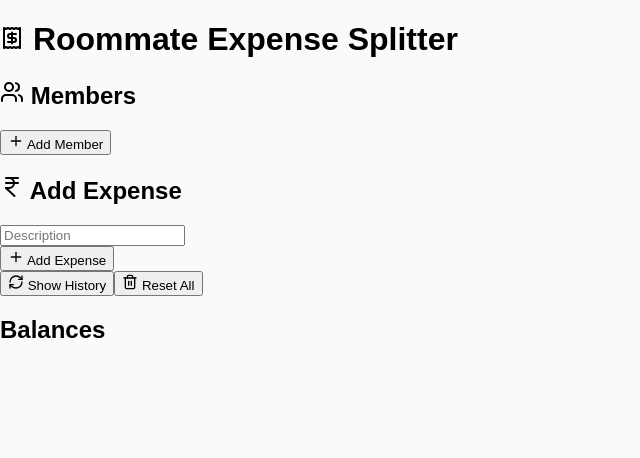
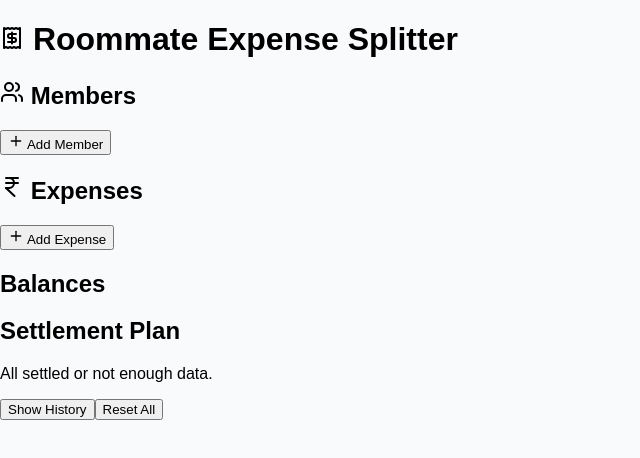
Before and after one commit to niranjanf/turbo-broccoli, a React (Vite) app: page / in a window 1280 px wide. Shown: the top 458 px of the page, without its empty margins (0-640 px from the left). Built offline with nearby package versions, Linux system fonts and the light colour scheme.

Commit message:
new each

```diff
--- a/src/App.tsx
+++ b/src/App.tsx
@@ -2,10 +2,12 @@ import React, { useEffect, useMemo, useState } from "react";
 import {
   Plus,
   Trash2,
+  Download,
+  Upload,
+  RefreshCw,
+  Users,
   Receipt,
-  Users,
   IndianRupee,
-  RefreshCw,
 } from "lucide-react";
 
 interface Member {
@@ -13,20 +15,16 @@ interface Member {
   name: string;
 }
 
-interface Contribution {
-  memberId: string;
-  amount: number;
-}
-
 interface Expense {
   id: string;
   description: string;
+  amount: number;
+  paidBy: string;
+  splitAmong: string[];
   date: string;
-  contributions: Contribution[];
-  splitAmong: string[];
 }
 
-export default function App() {
+function App() {
   const [members, setMembers] = useState<Member[]>([]);
   const [expenses, setExpenses] = useState<Expense[]>([]);
   const [showHistory, setShowHistory] = useState(false);
@@ -45,65 +43,35 @@ export default function App() {
     localStorage.setItem("expenses", JSON.stringify(expenses));
   }, [members, expenses]);
 
-  // Add Member
   const addMember = (name: string) => {
     if (!name.trim()) return;
     setMembers([...members, { id: Date.now().toString(), name }]);
   };
 
-  // Expense Form State
-  const [description, setDescription] = useState("");
-  const [contributions, setContributions] = useState<Record<string, number>>({});
-  const [splitAmong, setSplitAmong] = useState<Record<string, boolean>>({});
-
-  useEffect(() => {
-    const contrib: Record<string, number> = {};
-    const split: Record<string, boolean> = {};
-    members.forEach((m) => {
-      contrib[m.id] = contributions[m.id] || 0;
-      split[m.id] = splitAmong[m.id] ?? true;
-    });
-    setContributions(contrib);
-    setSplitAmong(split);
-  }, [members]);
-
-  // Add Expense
-  const addExpense = () => {
-    const activeContribs: Contribution[] = Object.entries(contributions)
-      .filter(([_, amt]) => amt > 0)
-      .map(([memberId, amount]) => ({ memberId, amount }));
-
-    const activeSplit = Object.entries(splitAmong)
-      .filter(([_, included]) => included)
-      .map(([memberId]) => memberId);
-
-    if (!description.trim() || activeContribs.length === 0 || activeSplit.length === 0) {
-      alert("Fill all fields properly!");
-      return;
-    }
-
+  const addExpense = (
+    description: string,
+    amount: number,
+    paidBy: string,
+    splitAmong: string[]
+  ) => {
+    if (!description || !amount || !paidBy || splitAmong.length === 0) return;
     setExpenses([
       ...expenses,
       {
         id: Date.now().toString(),
         description,
+        amount,
+        paidBy,
+        splitAmong,
         date: new Date().toISOString(),
-        contributions: activeContribs,
-        splitAmong: activeSplit,
       },
     ]);
-
-    setDescription("");
-    setContributions(members.reduce((acc, m) => ({ ...acc, [m.id]: 0 }), {}));
-    setSplitAmong(members.reduce((acc, m) => ({ ...acc, [m.id]: true }), {}));
   };
 
-  // Reset All Data
   const resetAll = () => {
-    if (window.confirm("Are you sure you want to reset all data?")) {
+    if (confirm("Clear all members and expenses?")) {
       setMembers([]);
       setExpenses([]);
-      localStorage.clear();
     }
   };
 
@@ -113,27 +81,42 @@ export default function App() {
     members.forEach((m) => (balance[m.id] = 0));
 
     expenses.forEach((exp) => {
-      const totalPaid = exp.contributions.reduce((sum, c) => sum + c.amount, 0);
-      const perHead = totalPaid / exp.splitAmong.length;
-
-      exp.contributions.forEach((c) => {
-        balance[c.memberId] += c.amount; // credit the payer
+      const share = exp.amount / exp.splitAmong.length;
+      exp.splitAmong.forEach((id) => {
+        balance[id] -= share; // owes share
       });
-
-      exp.splitAmong.forEach((id) => {
-        balance[id] -= perHead; // debit each sharer
-      });
+      balance[exp.paidBy] += exp.amount; // gets credit
     });
 
     return balance;
   }, [members, expenses]);
 
-  const currency = (n: number) =>
-    new Intl.NumberFormat("en-IN", {
-      style: "currency",
-      currency: "INR",
-      maximumFractionDigits: 2,
-    }).format(n);
+  // Settlement plan
+  const settlements = useMemo(() => {
+    const eps = 0.01;
+    const creditors: { id: string; amt: number }[] = [];
+    const debtors: { id: string; amt: number }[] = [];
+
+    Object.entries(balances).forEach(([id, amt]) => {
+      if (amt > eps) creditors.push({ id, amt });
+      else if (amt < -eps) debtors.push({ id, amt: -amt });
+    });
+
+    const txns: { from: string; to: string; amount: number }[] = [];
+    let i = 0,
+      j = 0;
+    while (i < debtors.length && j < creditors.length) {
+      const d = debtors[i];
+      const c = creditors[j];
+      const pay = Math.min(d.amt, c.amt);
+      txns.push({ from: d.id, to: c.id, amount: pay });
+      d.amt -= pay;
+      c.amt -= pay;
+      if (d.amt < eps) i++;
+      if (c.amt < eps) j++;
+    }
+    return txns;
+  }, [balances]);
 
   return (
     <div className="p-6 max-w-4xl mx-auto">
@@ -141,133 +124,53 @@ export default function App() {
         <Receipt /> Roommate Expense Splitter
       </h1>
 
-      {/* Members Section */}
+      {/* Members */}
       <div className="mt-4">
         <h2 className="font-semibold flex items-center gap-2">
           <Users /> Members
         </h2>
-        <ul className="mb-2">
+        <ul>
           {members.map((m) => (
-            <li key={m.id} className="flex justify-between">
-              {m.name}
-              <button
-                className="text-red-500"
-                onClick={() =>
-                  setMembers(members.filter((mem) => mem.id !== m.id))
-                }
-              >
-                <Trash2 size={16} />
-              </button>
-            </li>
+            <li key={m.id}>{m.name}</li>
           ))}
         </ul>
         <button
-          className="bg-indigo-500 text-white px-3 py-1 rounded flex items-center gap-1"
+          className="mt-2 bg-indigo-500 text-white px-3 py-1 rounded flex items-center gap-1"
           onClick={() => addMember(prompt("Enter member name") || "")}
         >
           <Plus size={16} /> Add Member
         </button>
       </div>
 
-      {/* Expenses Section */}
+      {/* Expenses */}
       <div className="mt-6">
         <h2 className="font-semibold flex items-center gap-2">
-          <IndianRupee /> Add Expense
+          <IndianRupee /> Expenses
         </h2>
-        <div className="mb-2">
-          <input
-            type="text"
-            placeholder="Description"
-            value={description}
-            onChange={(e) => setDescription(e.target.value)}
-            className="border px-2 py-1 rounded w-full"
-          />
-        </div>
-        <div className="grid grid-cols-1 sm:grid-cols-2 gap-2">
-          {members.map((m) => (
-            <div key={m.id} className="flex items-center gap-2">
-              <input
-                type="number"
-                min={0}
-                placeholder="Paid"
-                value={contributions[m.id] || ""}
-                onChange={(e) =>
-                  setContributions({
-                    ...contributions,
-                    [m.id]: Number(e.target.value),
-                  })
-                }
-                className="border px-2 py-1 rounded w-20"
-              />
-              <label>
-                <input
-                  type="checkbox"
-                  checked={splitAmong[m.id]}
-                  onChange={(e) =>
-                    setSplitAmong({ ...splitAmong, [m.id]: e.target.checked })
-                  }
-                />{" "}
-                {m.name}
-              </label>
-            </div>
+        <ul>
+          {expenses.map((e) => (
+            <li key={e.id}>
+              {e.description} — ₹{e.amount.toFixed(2)} (Paid by{" "}
+              {members.find((m) => m.id === e.paidBy)?.name || "Unknown"})
+            </li>
           ))}
-        </div>
+        </ul>
         <button
           className="mt-2 bg-green-500 text-white px-3 py-1 rounded flex items-center gap-1"
-          onClick={addExpense}
+          onClick={() => {
+            const description = prompt("Description") || "Expense";
+            const amount = Number(prompt("Amount"));
+            const paidBy = prompt(
+              `Paid by (choose from: ${members.map((m) => m.name).join(", ")})`
+            );
+            if (!paidBy || !members.find((m) => m.name === paidBy)) return;
+            const paidById = members.find((m) => m.name === paidBy)?.id || "";
+            addExpense(description, amount, paidById, members.map((m) => m.id));
+          }}
         >
           <Plus size={16} /> Add Expense
         </button>
       </div>
-
-      {/* Action Buttons */}
-      <div className="mt-6 flex gap-4">
-        <button
-          className="bg-blue-500 text-white px-3 py-1 rounded flex items-center gap-1"
-          onClick={() => setShowHistory(!showHistory)}
-        >
-          <RefreshCw size={16} /> {showHistory ? "Hide History" : "Show History"}
-        </button>
-        <button
-          className="bg-red-500 text-white px-3 py-1 rounded flex items-center gap-1"
-          onClick={resetAll}
-        >
-          <Trash2 size={16} /> Reset All
-        </button>
-      </div>
-
-      {/* Expenses History */}
-      {showHistory && (
-        <div className="mt-6">
-          <h2 className="font-semibold flex items-center gap-2">
-            <Receipt /> Expense History
-          </h2>
-          <ul>
-            {expenses
-              .slice()
-              .sort((a, b) => new Date(b.date).getTime() - new Date(a.date).getTime())
-              .map((exp) => (
-                <li key={exp.id} className="mb-2 border p-2 rounded">
-                  <strong>{exp.description}</strong> — {new Date(exp.date).toLocaleString()}
-                  <ul className="ml-4">
-                    {exp.contributions.map((c) => (
-                      <li key={c.memberId}>
-                        {members.find((m) => m.id === c.memberId)?.name || "Unknown"} paid{" "}
-                        {currency(c.amount)}
-                      </li>
-                    ))}
-                    <li>
-                      Split among:{" "}
-                      {exp.splitAmong
-                        .map((id) => members.find((m) => m.id === id)?.name || "Unknown")
-                        .join(", ")}
-                    </li>
-                  </ul>
-                </li>
-              ))}
-          </ul>
-        </div>
-      )}
 
       {/* Balances */}
       <div className="mt-6">
@@ -275,14 +178,66 @@ export default function App() {
         <ul>
           {members.map((m) => (
             <li key={m.id}>
-              {m.name}:{" "}
-              {balances[m.id] >= 0
-                ? `should receive ${currency(balances[m.id])}`
-                : `owes ${currency(-balances[m.id])}`}
+              {m.name}: ₹{balances[m.id]?.toFixed(2)}{" "}
+              {balances[m.id] > 0 ? "should receive" : "owes"}
             </li>
           ))}
         </ul>
       </div>
+
+      {/* Settlement */}
+      <div className="mt-6">
+        <h2 className="font-semibold">Settlement Plan</h2>
+        {settlements.length === 0 ? (
+          <p>All settled or not enough data.</p>
+        ) : (
+          <ul>
+            {settlements.map((t, idx) => (
+              <li key={idx}>
+                {members.find((m) => m.id === t.from)?.name} pays ₹
+                {t.amount.toFixed(2)} to{" "}
+                {members.find((m) => m.id === t.to)?.name}
+              </li>
+            ))}
+          </ul>
+        )}
+      </div>
+
+      {/* History and Reset */}
+      <div className="mt-6 flex gap-2">
+        <button
+          className="bg-blue-500 text-white px-3 py-1 rounded"
+          onClick={() => setShowHistory(!showHistory)}
+        >
+          {showHistory ? "Hide" : "Show"} History
+        </button>
+        <button
+          className="bg-rose-500 text-white px-3 py-1 rounded"
+          onClick={resetAll}
+        >
+          Reset All
+        </button>
+      </div>
+
+      {showHistory && (
+        <div className="mt-4">
+          <h2 className="font-semibold">Expense History</h2>
+          <ul>
+            {expenses
+              .slice()
+              .sort((a, b) => new Date(b.date).getTime() - new Date(a.date).getTime())
+              .map((e) => (
+                <li key={e.id}>
+                  {new Date(e.date).toLocaleString()} — {e.description}: ₹
+                  {e.amount.toFixed(2)} (Paid by{" "}
+                  {members.find((m) => m.id === e.paidBy)?.name})
+                </li>
+              ))}
+          </ul>
+        </div>
+      )}
     </div>
   );
 }
+
+export default App;
```
Also changed, not shown: 1 other file (tests, documents, lock files or other folders).
